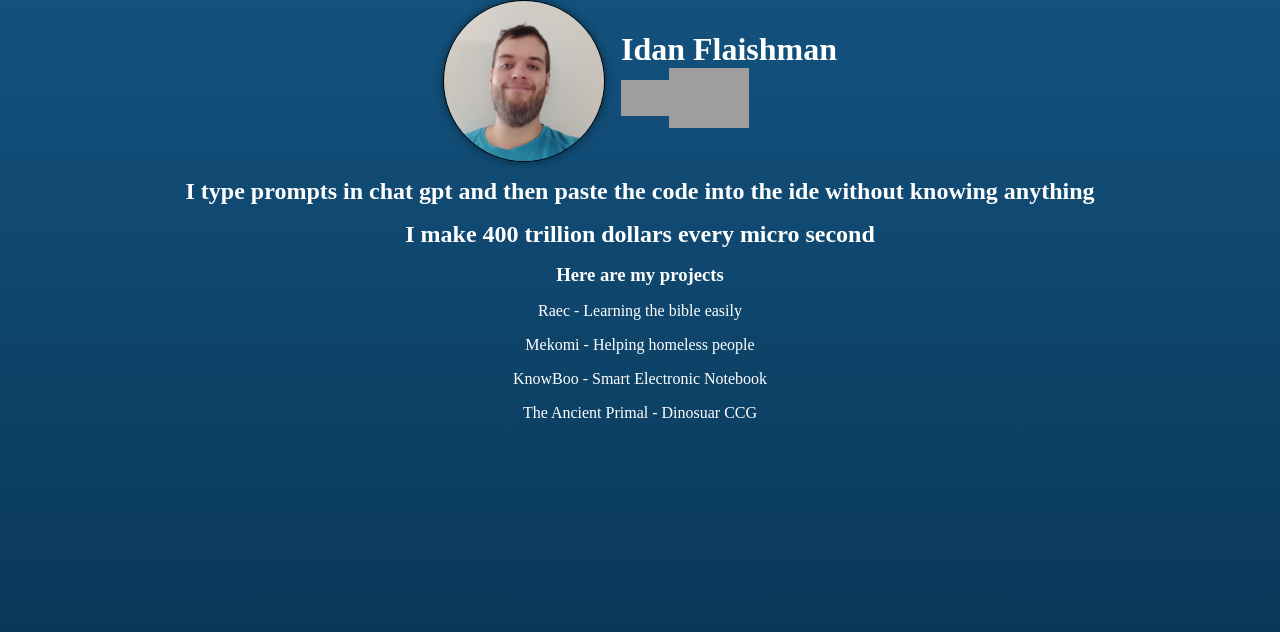
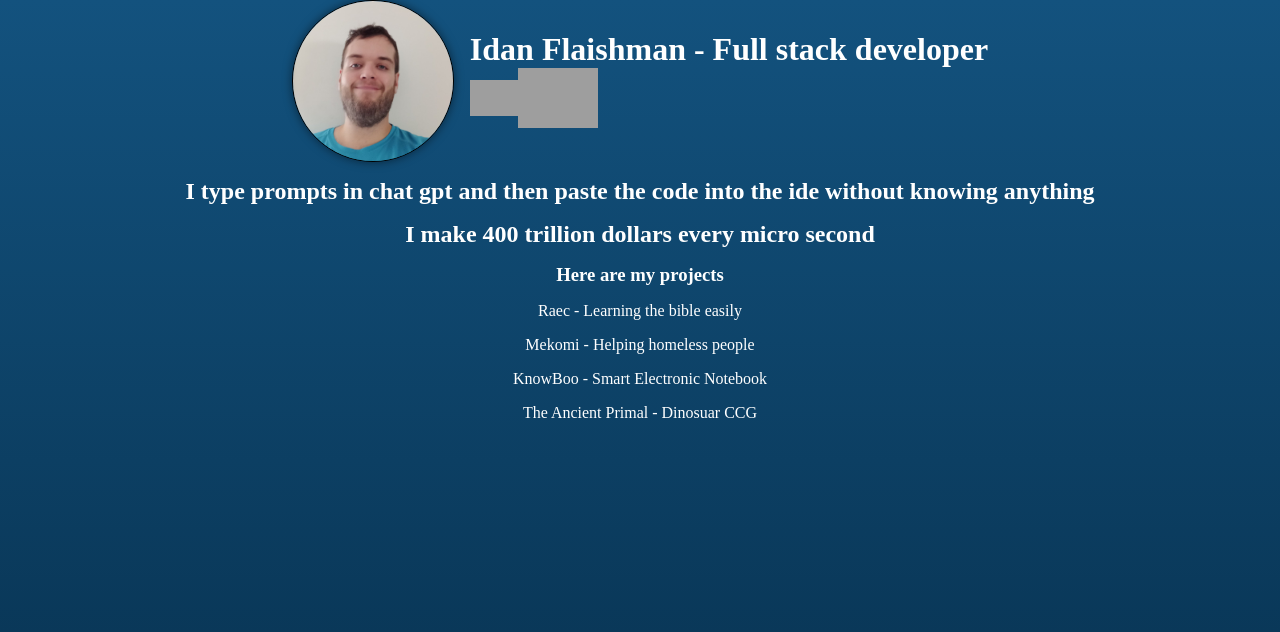
Before and after one commit to d-stuff/netcraft-08-2023, a plain HTML site: page idan-cv/index.html in a window 1280 px wide. Drawn offline with Linux system fonts and the light colour scheme; grey boxes are pictures that could not be loaded.

Commit message:
updated cv

```diff
--- a/idan-cv/index.html
+++ b/idan-cv/index.html
@@ -10,7 +10,7 @@
     <header>
       <img id="me" src="me.jpeg" />
       <div>
-        <h1>Idan Flaishman</h1>
+        <h1>Idan Flaishman - Full stack developer</h1>
         <ul>
           <li>
             <a href="https://github.com/TheLastVigil"
```
